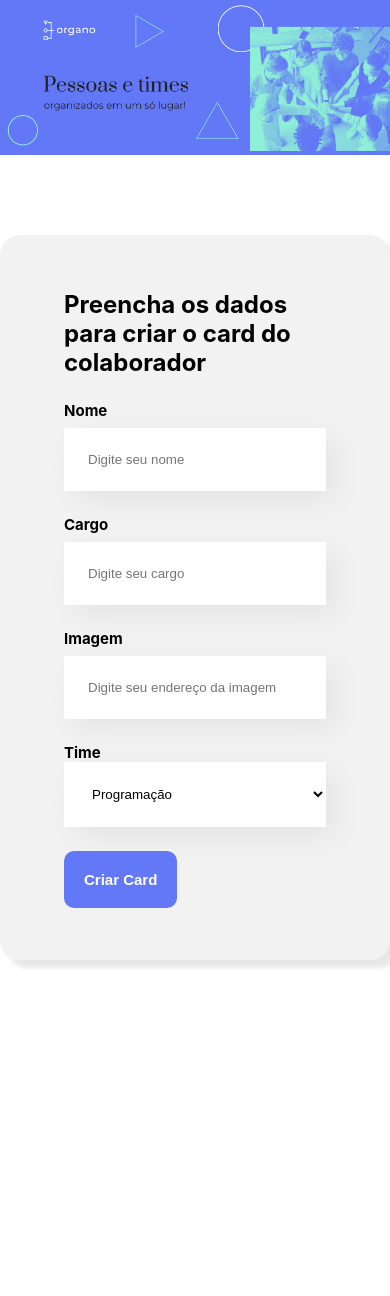
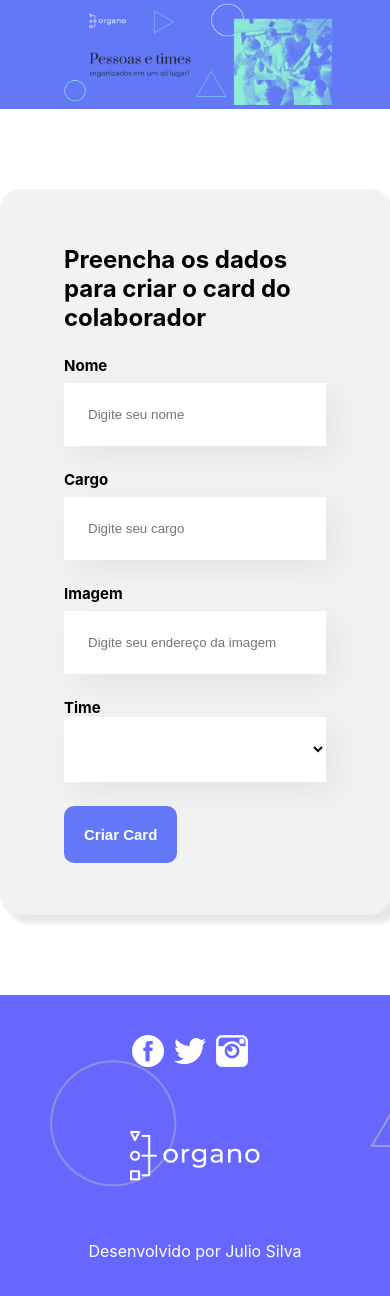
Before and after one commit to juliocsoares/Projeto-Formulario-Alura-em-React, a React (Create React App) app: page / in a window 390 px wide. Shown: the top 1296 px of the page. Before the commit the page ends 1117 px from the top, so only its background shows below. Built offline with nearby package versions, Linux system fonts and the light colour scheme.

Commit message:
Finalização do Projeto

```diff
--- a/src/App.js
+++ b/src/App.js
@@ -47,7 +47,6 @@ function App() {
   const [colaboradores, setColaboradores] = useState([])
 
   const aoNovoColaboradorAdicionado = (colaborador) => {
-    console.log(colaborador)
     setColaboradores([...colaboradores, colaborador])
   }
 
--- a/src/Componentes/Banner/Banner.js
+++ b/src/Componentes/Banner/Banner.js
@@ -6,6 +6,7 @@ export const Banner = () => {
         <header className='banner'>
         <img src="/imagens/banner.png" alt="Banner Principal da Página Organo"/>
         </header>
+
     )
 
 }
--- a/src/Componentes/Banner/banner.css
+++ b/src/Componentes/Banner/banner.css
@@ -4,5 +4,5 @@
 }
 
 .banner img {
-    max-width: 100%;
+    max-width: 70%;
 }
--- a/src/Componentes/Colaborador/Colaborador.css
+++ b/src/Componentes/Colaborador/Colaborador.css
@@ -3,7 +3,6 @@
 }
 
 .colaborador .cabecalho {
-    background-color:  #F0F0F0;
     border-radius: 10px 10px 0px 0px;
 }
 .colaborador img {
@@ -19,6 +18,7 @@
     border-radius: 0px 0px 10px 10px;
     padding-top: 90px;
     padding-bottom: 40px;
+    flex-direction: column;
 }
 
 .colaborador .rodape h4 {
--- a/src/Componentes/Colaborador/index.js
+++ b/src/Componentes/Colaborador/index.js
@@ -4,7 +4,7 @@ const Colaborador = (props) => {
     return (
         <div className="colaborador">
 
-            <div className="cabecalho">
+            <div className="cabecalho" style={{backgroundColor: props.corDeFundo}}>
             <img src={props.imagem} alt={props.nome} />
             </div>
 
--- a/src/Componentes/ListaSuspensa/index.js
+++ b/src/Componentes/ListaSuspensa/index.js
@@ -5,6 +5,7 @@ export const ListaSuspensa = (props) => {
         <div className="listasuspensa">
             <label>{props.label}</label>
             <select onChange={evento => props.aoAlterado(evento.target.value)} required={props.obrigatorio} value={props.valor}>
+                <option value='' />
                 {props.itens.map (item => <option key={item}>{item}</option>)}
             </select>
         </div>
--- a/src/Componentes/Rodape/Rodape.css
+++ b/src/Componentes/Rodape/Rodape.css
@@ -0,0 +1,51 @@
+.rodape {
+    background-color: rgb(103, 103, 255);
+    background-image: url('/public/imagens/fundo.png');
+    padding: 20px;
+    display: flex;
+    justify-content: center;
+    align-items: center;
+    flex-wrap: wrap;
+}
+
+.footerimagens {
+    display: flex;
+    justify-content: space-between;
+    align-items: center;
+    width: 100%;
+    max-width: 1200px;
+}
+
+.redessociais img {
+    margin-right: 20px;
+    cursor: pointer;
+}
+
+.logo img {
+    height: 50px;
+}
+
+
+#criadopor p {
+
+    color: white;
+    font-size: 16px;
+}
+
+
+@media (max-width: 768px) {
+    .footerimagens {
+        flex-direction: column;
+        align-items: center;
+    }
+    .redessociais, .logo, #criadopor {
+        margin-bottom: 40px;
+        margin-left: 0;
+    }
+    .redessociais img {
+        margin-right: 10px; /* Ajusta o espaçamento entre os ícones */
+        margin-bottom: 20px;
+        margin-top: 20px;
+
+    }
+}
--- a/src/Componentes/Rodape/index.js
+++ b/src/Componentes/Rodape/index.js
@@ -1,14 +1,25 @@
+import "./Rodape.css";
+
 const Rodape = () => {
     return (
-        <footer>
-            <div>
-                <img src="/imagens/fb.png" />
-                <img src="/imagens/ig.png" />
-                <img src="/imagens/tw.png" />
-                <img src="/imagens/logo.png" />
+        <footer className="rodape">
+            <div className="footerimagens">
+                <div className="redessociais">
+                    <img src="/imagens/fb.png" alt="simbolofacebook" />
+                    <img src="/imagens/tw.png" alt="simbolotwitter" />
+                    <img src="/imagens/ig.png" alt="simboloinstagram" />
+                </div>
+
+                <div className="logo">
+                    <img src="/imagens/logo.png" alt="logo" />
+                </div>
+
+                <div id="criadopor">
+                    <p>Desenvolvido por Julio Silva</p>
+                </div>
             </div>
         </footer>
     )
 }
 
-export default Rodape
+export default Rodape;
--- a/src/Componentes/Time/index.js
+++ b/src/Componentes/Time/index.js
@@ -8,9 +8,10 @@ const Time = (props) => {
         <section className="time" style={{ backgroundColor: props.corPrimaria }}>
             <h3 style={{ borderColor: props.corSecundaria }}>{props.NomeDoTime}</h3>
         <div className="colaboradores">
-            {props.colaboradores.map(colaborador => <Colaborador nome={colaborador.nome}
+            {props.colaboradores.map(colaborador => <Colaborador key={colaborador.nome} nome={colaborador.nome}
                 cargo={colaborador.cargo}
-                imagem={colaborador.imagem} />)}
+                imagem={colaborador.imagem}
+                corDeFundo={props.corSecundaria}/>)}
         </div>
         </section>
         : ''
```
